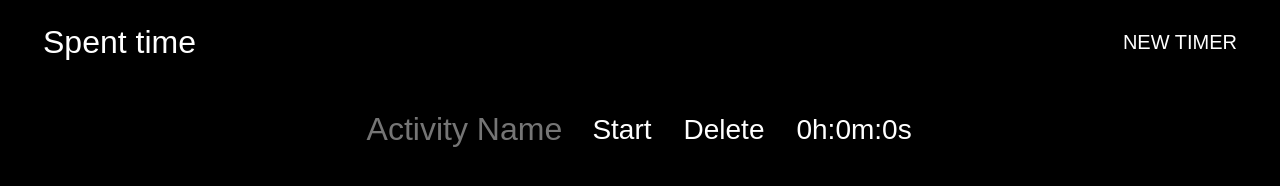
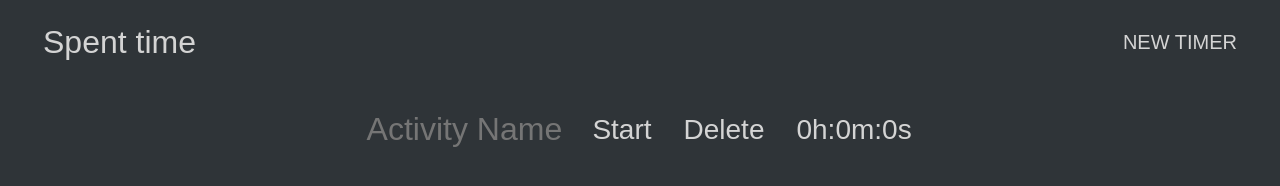
Before and after one commit to varadkodgire/time_block, a plain HTML site: page index.html in a window 1280 px wide. Drawn offline with Linux system fonts and the light colour scheme.

Commit message:
Update style.css
changed the colors

```diff
--- a/style.css
+++ b/style.css
@@ -12,8 +12,8 @@ body, h1, h2, h3, p {
 body {
   font-family: Poppins, Arial, sans-serif;
   text-align: center;
-  background-color: #000000;
-  color: #ffffff;
+  background-color: #2F3438;
+  color: #d4d4d4;
   margin: 0;
   padding: 0;
 }
@@ -27,21 +27,21 @@ header{
 }/* logo */
   a.logo {
   text-decoration: none;
-  color: #ffffff;
+  color: #d4d4d4;
   transition: color 0.3s;
   border: none;
   background: none;
   margin: 8px 3px;
 }
   a.logo:hover {
-  color: #633B36;
+  color: #3F4448;
 }
   #logo{
-  color:#ffffff;
+  color:#d4d4d4;
 }/* add timer button */
   #addTimerButton{
-  background-color: #000000;
-  color: #ffffff;
+  background-color: #2F3438;
+  color: #d4d4d4;
   border: none;
   margin: 8px 3px;
   cursor: pointer;
@@ -49,7 +49,7 @@ header{
   transition: background-color 0.3s;
 }
   #addTimerButton:hover {
-  color: #633B36;
+  color: #3F4448;
 }
 
 /* timers */
@@ -75,15 +75,15 @@ header{
   font-size:2rem;
   width:14rem;
   text-align:center;
-  color:#ffffff;
+  color:#d4d4d4;
   padding: 10px;
   border: none;
-  background-color:#000000;
+  background-color:#2F3438;
   outline:none;
   transition: color 0.3s;
 }
 .timer input:hover{
-  color:#633B36;
+  color:#3F4448;
 }
 
 .timer button {
@@ -91,12 +91,12 @@ header{
   font-size:1.75rem;
   border: none;
   cursor: pointer;
-  background-color: #000000;
-  color: #ffffff;
+  background-color: #2F3438;
+  color: #d4d4d4;
   transition: color 0.3s;
 }
 .timer button:hover {
-  color: #633B36;
+  color: #3F4448;
 }
 
 .timerDisplay{
@@ -106,7 +106,7 @@ header{
   transition: color 0.3s;
 }
 .timerDisplay:hover{
-  color:#633B36
+  color:#3F4448
 }
 
 /* tablet header media query */
```
